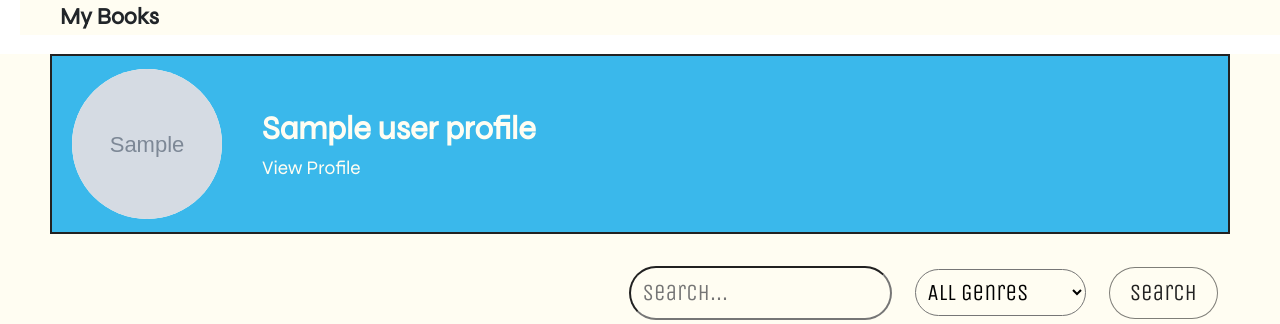
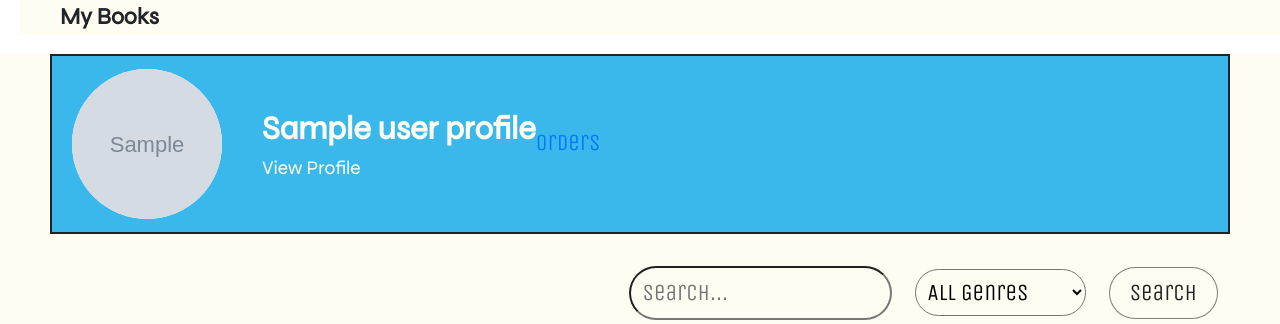
Before and after one commit to nasviil/bookster, a Flask app: template app/templates/user_books.html in a window 1280 px wide. Shown: the part 91-415 px from the top of the page. Run offline with Flask 3, Linux system fonts and the light colour scheme; the template is opened without the code that fills it: most values are stand-ins (such as "Sample title", 1, 10 or a date in 2020); grey boxes marked "Sample" are stand-in pictures; some libraries are stand-ins or nearby versions.

Commit message:
added order link to user_books

```diff
--- a/app/templates/user_books.html
+++ b/app/templates/user_books.html
@@ -51,6 +51,7 @@
 						>View Profile</a
 					>
 				</div>
+				<a href="{{ url_for('home.order_page', user_id=user_id)}}">Orders</a>
 			</div>
 			<div class="book-control">
 				{% if user_id == current_user.id | int%}
```
